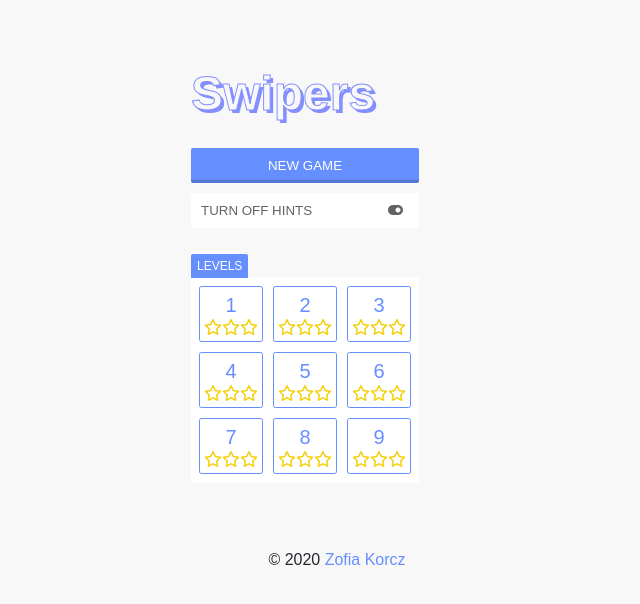
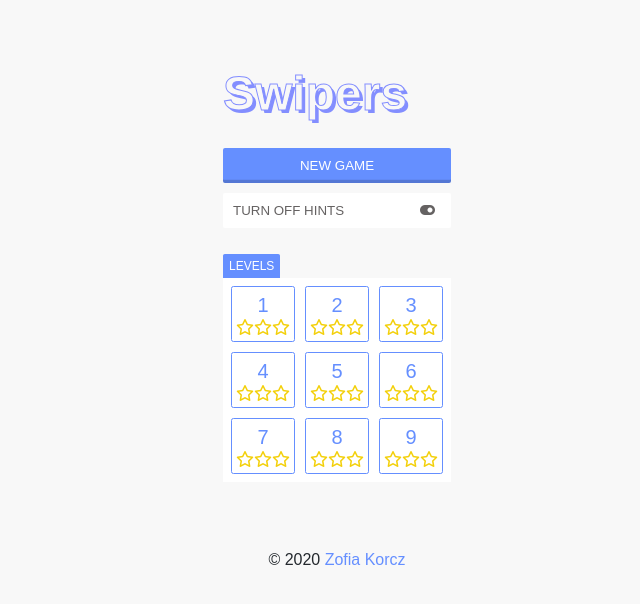
Before and after one commit to Calanthe/swipers, a React (Create React App) app: page / in a window 1280 px wide. Shown: the top 604 px of the page, without its empty margins (303-943 px from the left). Built offline with nearby package versions, Linux system fonts and the light colour scheme.

Commit message:
menu layer css fixes

```diff
--- a/src/index.scss
+++ b/src/index.scss
@@ -650,6 +650,7 @@ p {
 		left: 0;
 		opacity: 0;
 		z-index: 0;
+		background-color: $secondary-bg-color;
 
 		&.visible {
 			animation: $transition-speed menu-overlay-wrapper-fade-in
@@ -658,10 +659,9 @@ p {
 		}
 
 		.menu-overlay {
-			width: $game-width;
+			width: 308px;
 			margin: 0 auto;
-			padding: 70px 40px;
-			background-color: $secondary-bg-color;
+			padding: 70px 0 0 0;
 			font-family: sans-serif;
 		}
 
@@ -674,7 +674,7 @@ p {
 		}
 
 		.content-wrapper {
-			padding: 0 0 0 40px;
+			padding: 0 40px;
 
 			.button {
 				display: block;
```
